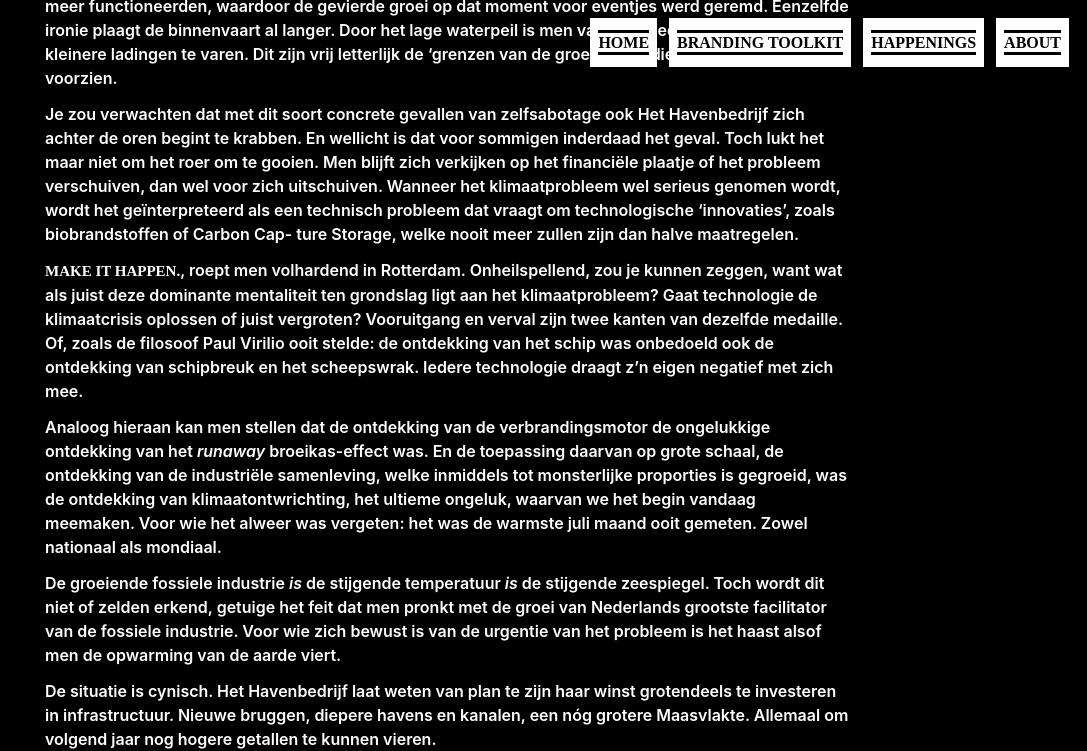
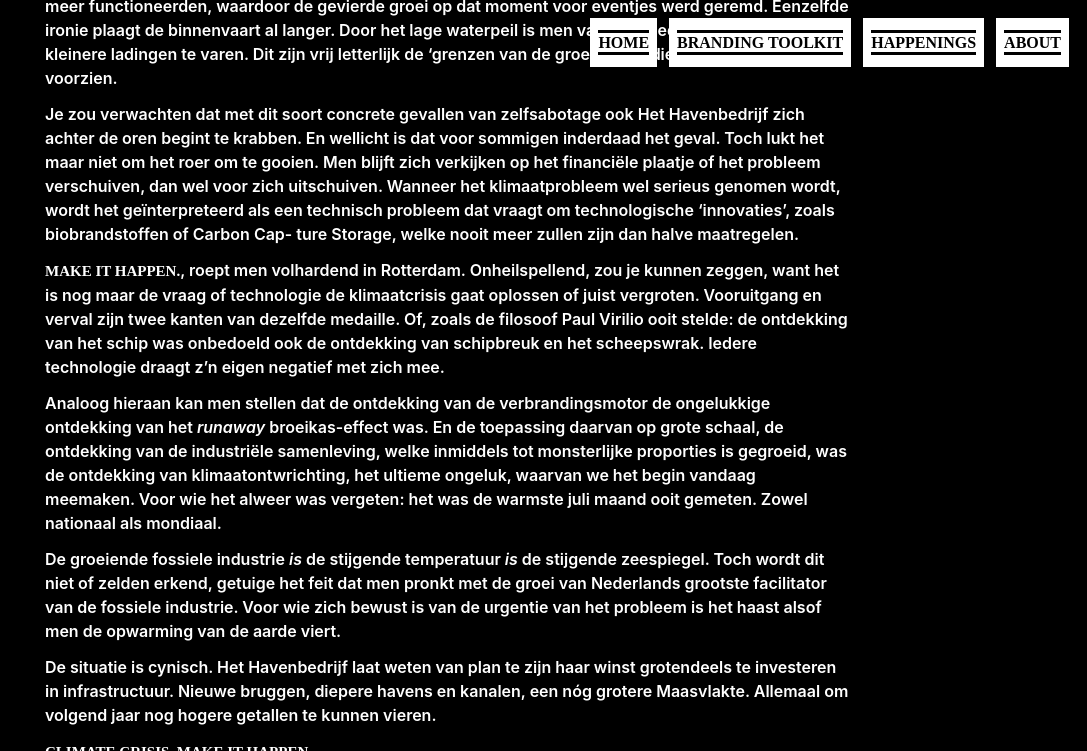
Before and after one commit to norealdirection/norealdirection.github.io, a Jekyll site: the page built from _posts/2019-09-01-IIH03.markdown, in a window 1280 px wide and 900 px high, scrolled down 999 px, cut to the strip 0-751 px from the top of the window. Shown: the whole strip, without its empty margins (193-1280 px from the left). Built offline with Jekyll 4.4.1, drawn with Linux system fonts in a browser that asks for light colours.

Commit message:
Update 2019-09-01-IIH03.markdown

```diff
--- a/_posts/2019-09-01-IIH03.markdown
+++ b/_posts/2019-09-01-IIH03.markdown
@@ -16,7 +16,7 @@ Ironisch genoeg waren die dag vijf regionale stalen bruggen door de hitte dusdan
 
 Je zou verwachten dat met dit soort concrete gevallen van zelfsabotage ook Het Havenbedrijf zich achter de oren begint te krabben. En wellicht is dat voor sommigen inderdaad het geval. Toch lukt het maar niet om het roer om te gooien. Men blijft zich verkijken op het financiële plaatje of het probleem verschuiven, dan wel voor zich uitschuiven. Wanneer het klimaatprobleem wel serieus genomen wordt, wordt het geïnterpreteerd als een technisch probleem dat vraagt om technologische ‘innovaties’, zoals biobrandstoffen of Carbon Cap- ture Storage, welke nooit meer zullen zijn dan halve maatregelen.
 
-**Make It Happen.**, roept men volhardend in Rotterdam. Onheilspellend, zou je kunnen zeggen, want wat als juist deze dominante mentaliteit ten grondslag ligt aan het klimaatprobleem? Gaat technologie de klimaatcrisis oplossen of juist vergroten? Vooruitgang en verval zijn twee kanten van dezelfde medaille. Of, zoals de filosoof Paul Virilio ooit stelde: de ontdekking van het schip was onbedoeld ook de ontdekking van schipbreuk en het scheepswrak. Iedere technologie draagt z’n eigen negatief met zich mee.
+**Make It Happen.**, roept men volhardend in Rotterdam. Onheilspellend, zou je kunnen zeggen, want het is nog maar de vraag of technologie de klimaatcrisis gaat oplossen of juist vergroten. Vooruitgang en verval zijn twee kanten van dezelfde medaille. Of, zoals de filosoof Paul Virilio ooit stelde: de ontdekking van het schip was onbedoeld ook de ontdekking van schipbreuk en het scheepswrak. Iedere technologie draagt z’n eigen negatief met zich mee.
 
 Analoog hieraan kan men stellen dat de ontdekking van de verbrandingsmotor de ongelukkige ontdekking van het _runaway_ broeikas-effect was. En de toepassing daarvan op grote schaal, de ontdekking van de industriële samenleving, welke inmiddels tot monsterlijke proporties is gegroeid, was de ontdekking van klimaatontwrichting, het ultieme ongeluk, waarvan we het begin vandaag meemaken. Voor wie het alweer was vergeten: het was de warmste juli maand ooit gemeten. Zowel nationaal als mondiaal.
 
```
